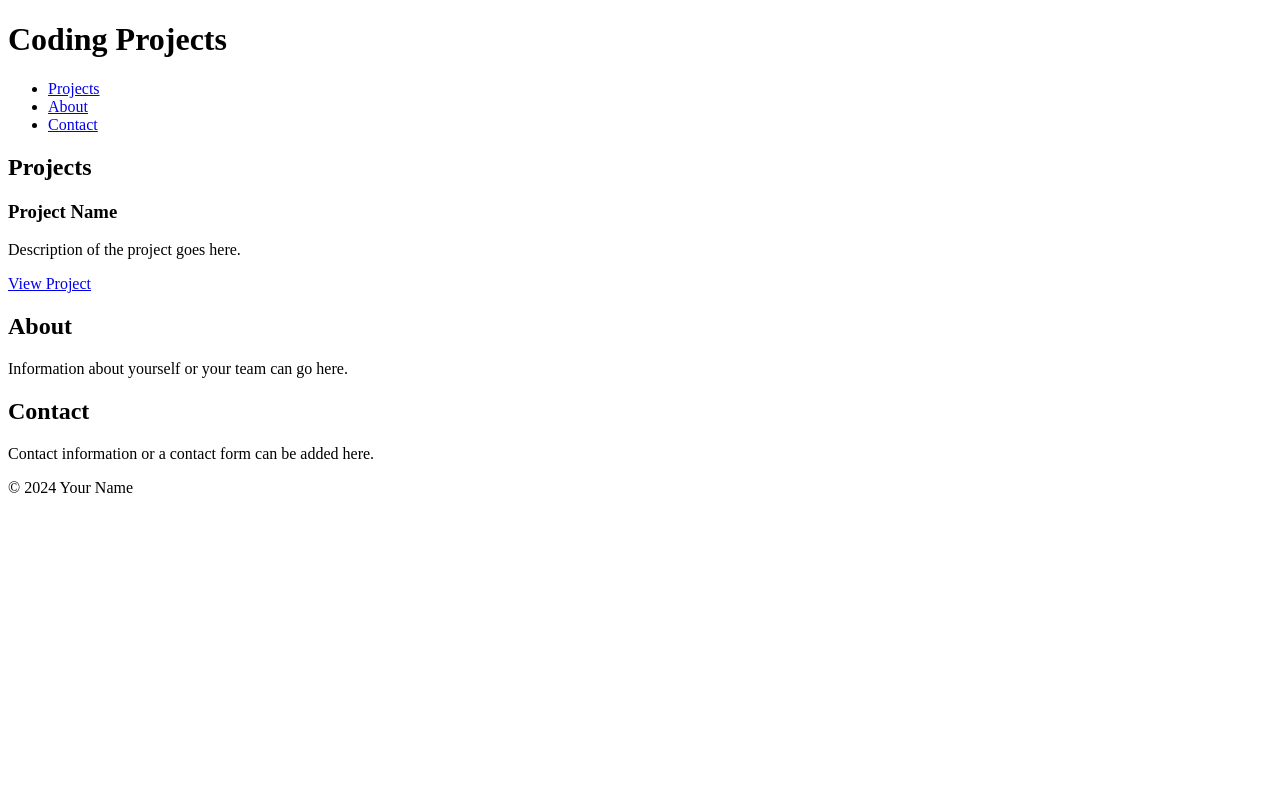
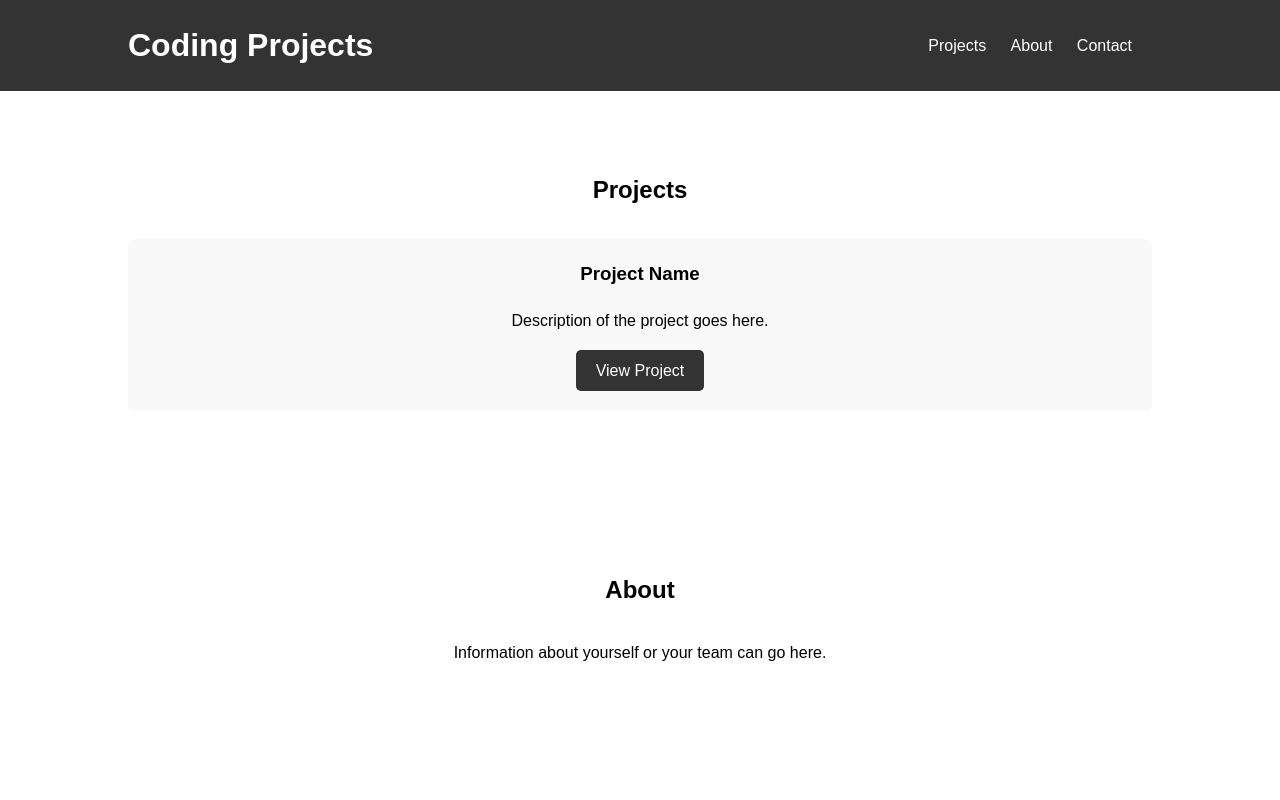
Before and after one commit to ygaspoz/ygaspoz.github.io, a plain HTML site: page index.html in a window 1280 px wide. Shown: the top 800 px of the page. Drawn offline with Linux system fonts and the light colour scheme.

Commit message:
Update index.html

```diff
--- a/index.html
+++ b/index.html
@@ -4,7 +4,7 @@
   <meta charset="UTF-8">
   <meta name="viewport" content="width=device-width, initial-scale=1.0">
   <title>Coding Projects</title>
-  <link rel="stylesheet" href="styles.css">
+  <link rel="stylesheet" href="stylesheets/style.css">
 </head>
 <body>
   <header>
```
